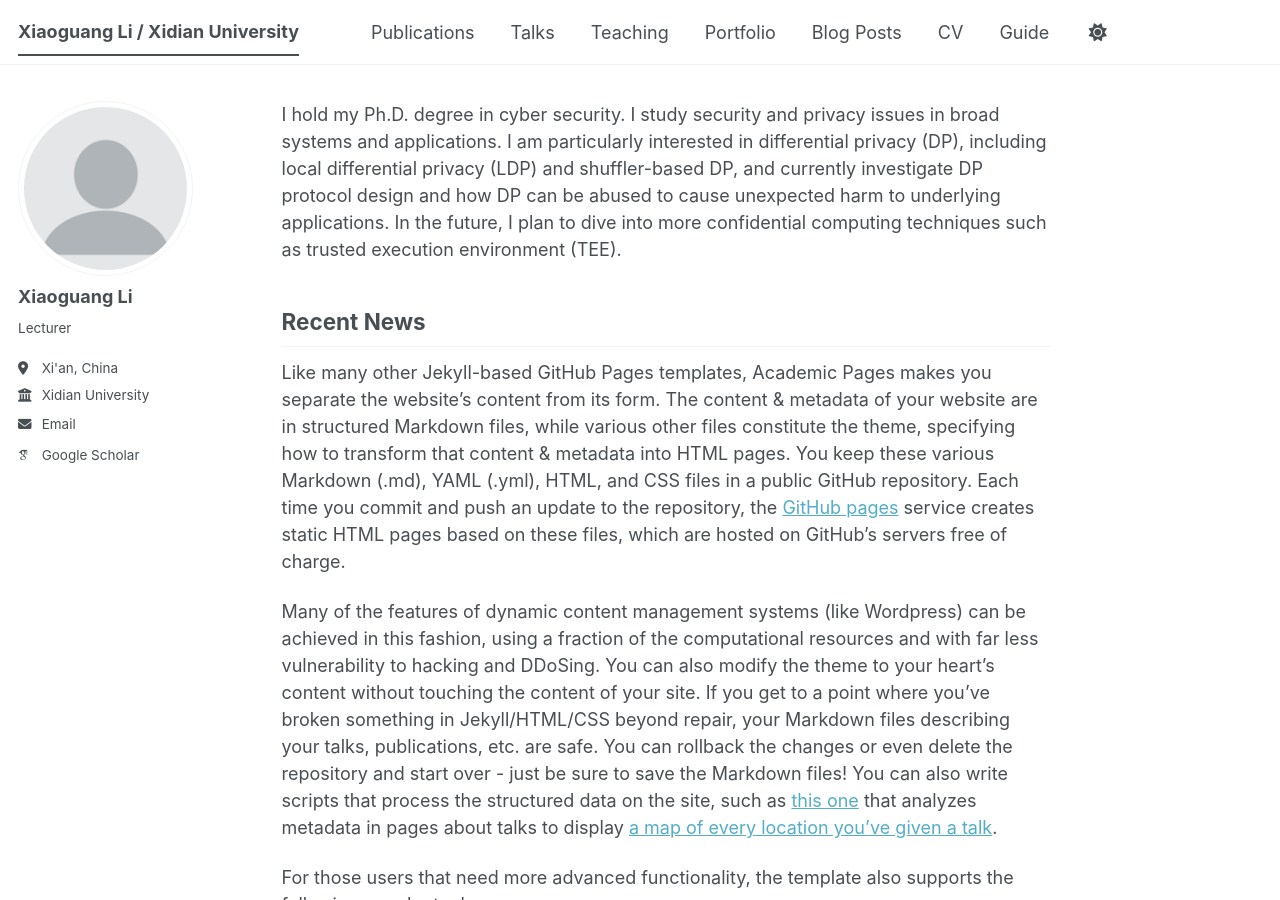
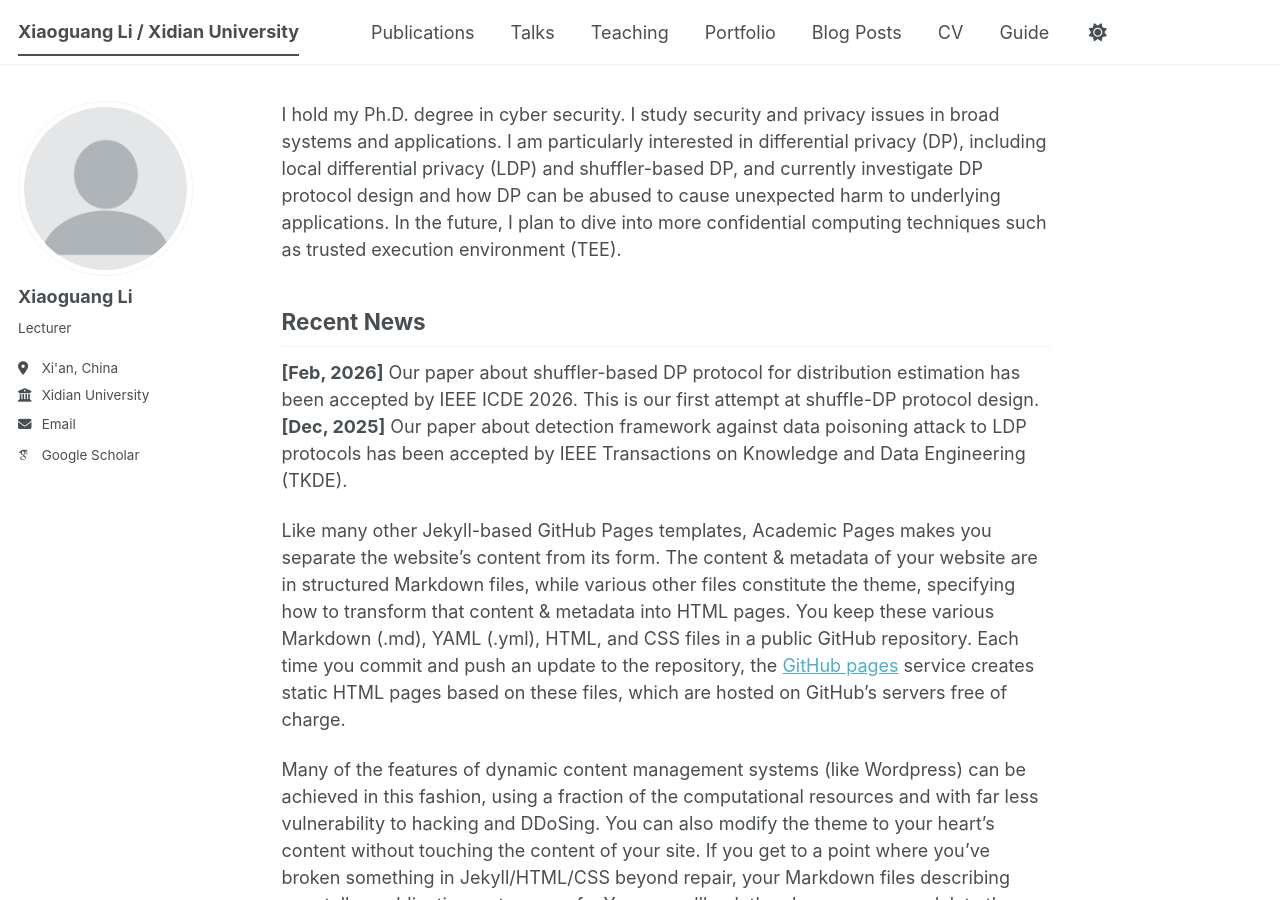
Before and after one commit to meliosem/meliosem.github.io, a Jekyll site: the page built from _pages/about.md, in a window 1280 px wide and 900 px high. Built offline with Jekyll 4.4.1, drawn with Linux system fonts in a browser that asks for light colours; some web fonts are replaced; a script bundle is joined from its source files by our own code; library files that are not in the unit come from our copies.

Commit message:
first commit

```diff
--- a/_pages/about.md
+++ b/_pages/about.md
@@ -13,6 +13,10 @@ I hold my Ph.D. degree in cyber security. I study security and privacy issues in
 
 Recent News
 -----------
+**[Feb, 2026]** Our paper about shuffler-based DP protocol for distribution estimation has been accepted by IEEE ICDE 2026. This is our first attempt at shuffle-DP protocol design.
+**[Dec, 2025]** Our paper about detection framework against data poisoning attack to LDP protocols has been accepted by IEEE Transactions on Knowledge and Data Engineering (TKDE).
+
+
 Like many other Jekyll-based GitHub Pages templates, Academic Pages makes you separate the website's content from its form. The content & metadata of your website are in structured Markdown files, while various other files constitute the theme, specifying how to transform that content & metadata into HTML pages. You keep these various Markdown (.md), YAML (.yml), HTML, and CSS files in a public GitHub repository. Each time you commit and push an update to the repository, the [GitHub pages](https://pages.github.com/) service creates static HTML pages based on these files, which are hosted on GitHub's servers free of charge.
 
 Many of the features of dynamic content management systems (like Wordpress) can be achieved in this fashion, using a fraction of the computational resources and with far less vulnerability to hacking and DDoSing. You can also modify the theme to your heart's content without touching the content of your site. If you get to a point where you've broken something in Jekyll/HTML/CSS beyond repair, your Markdown files describing your talks, publications, etc. are safe. You can rollback the changes or even delete the repository and start over - just be sure to save the Markdown files! You can also write scripts that process the structured data on the site, such as [this one](https://github.com/academicpages/academicpages.github.io/blob/master/talkmap.ipynb) that analyzes metadata in pages about talks to display [a map of every location you've given a talk](https://academicpages.github.io/talkmap.html).
```
